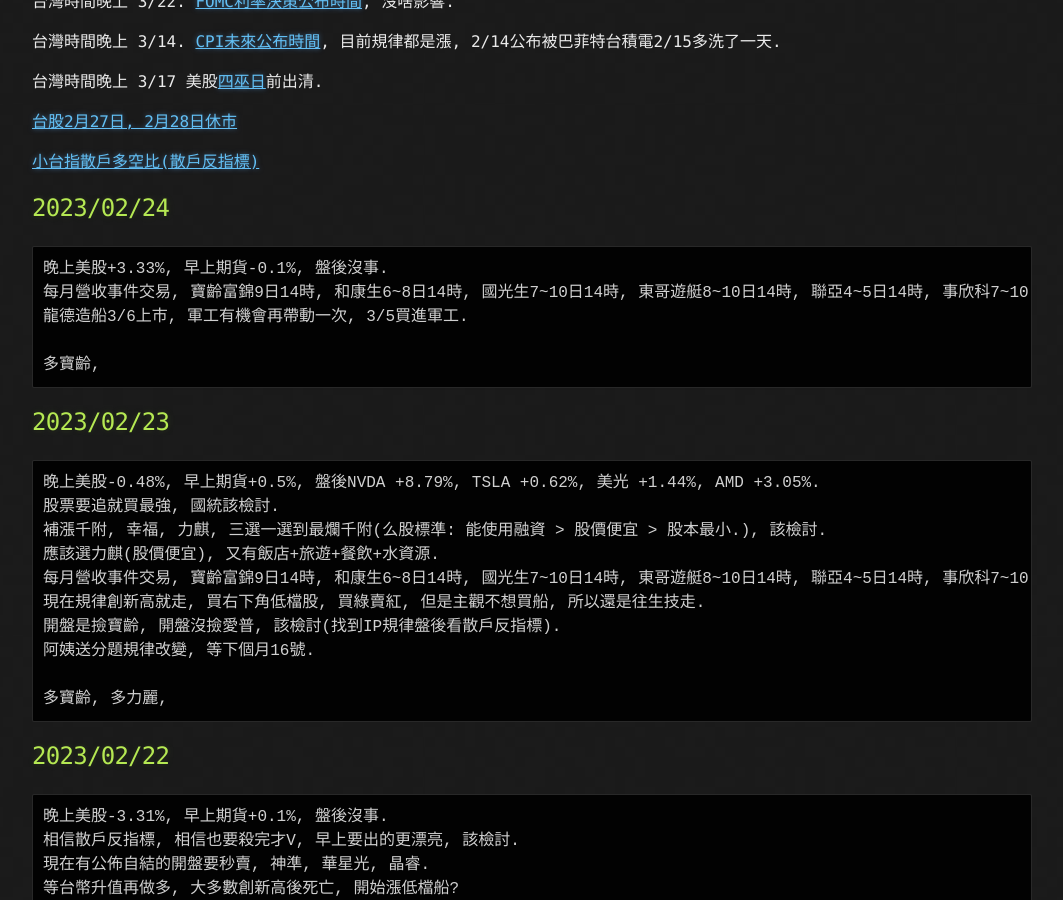
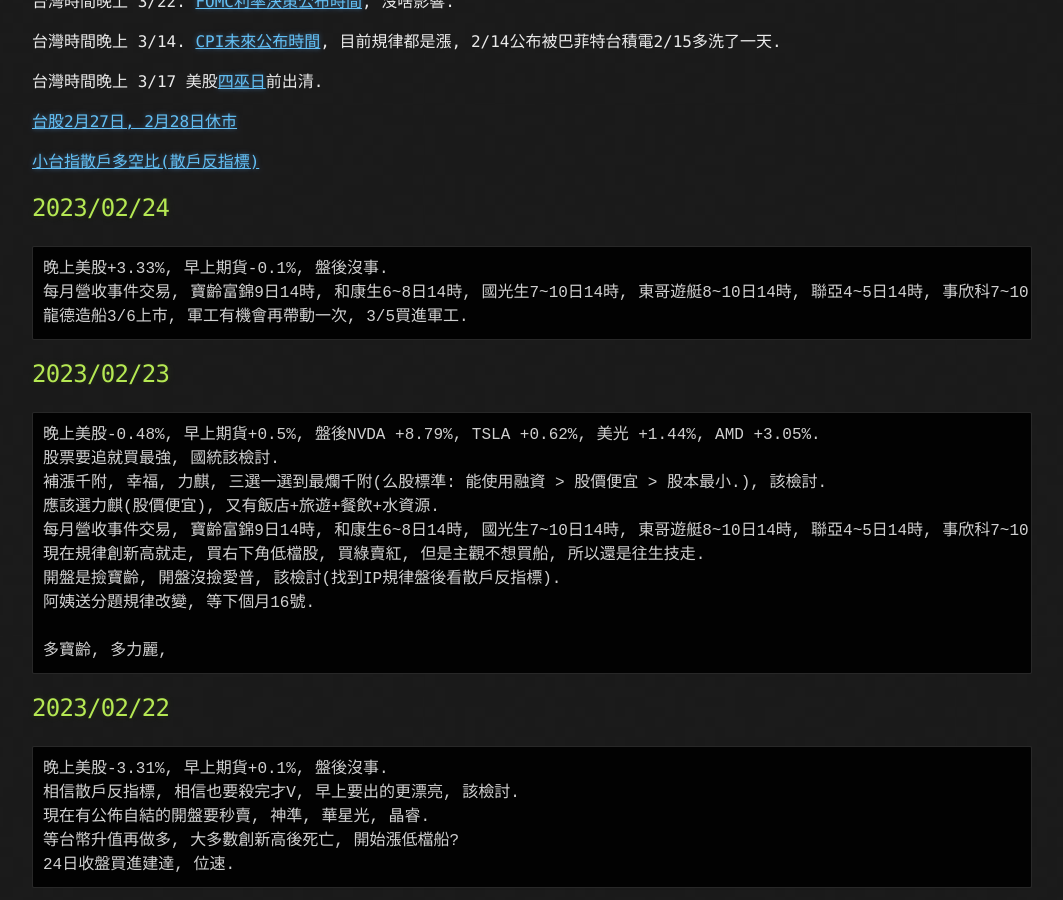
Before and after one commit to lepg5487/Stock_God, a Jekyll site: the page built from index.md, in a window 1280 px wide and 900 px high, scrolled down 428 px. Shown: the whole window, without its empty margins (108-1171 px from the left). Built offline with Jekyll 4.4.1, drawn with Linux system fonts in a browser that asks for light colours; our own code applies the rules of GitHub Pages for plain Markdown files.

Commit message:
Update index.md

````diff
--- a/index.md
+++ b/index.md
@@ -25,8 +25,6 @@
 晚上美股+3.33%, 早上期貨-0.1%, 盤後沒事.
 每月營收事件交易, 寶齡富錦9日14時, 和康生6~8日14時, 國光生7~10日14時, 東哥遊艇8~10日14時, 聯亞4~5日14時, 事欣科7~10日14時.
 龍德造船3/6上市, 軍工有機會再帶動一次, 3/5買進軍工.
-
-多寶齡,
 ```
 
 ## 2023/02/23
````
